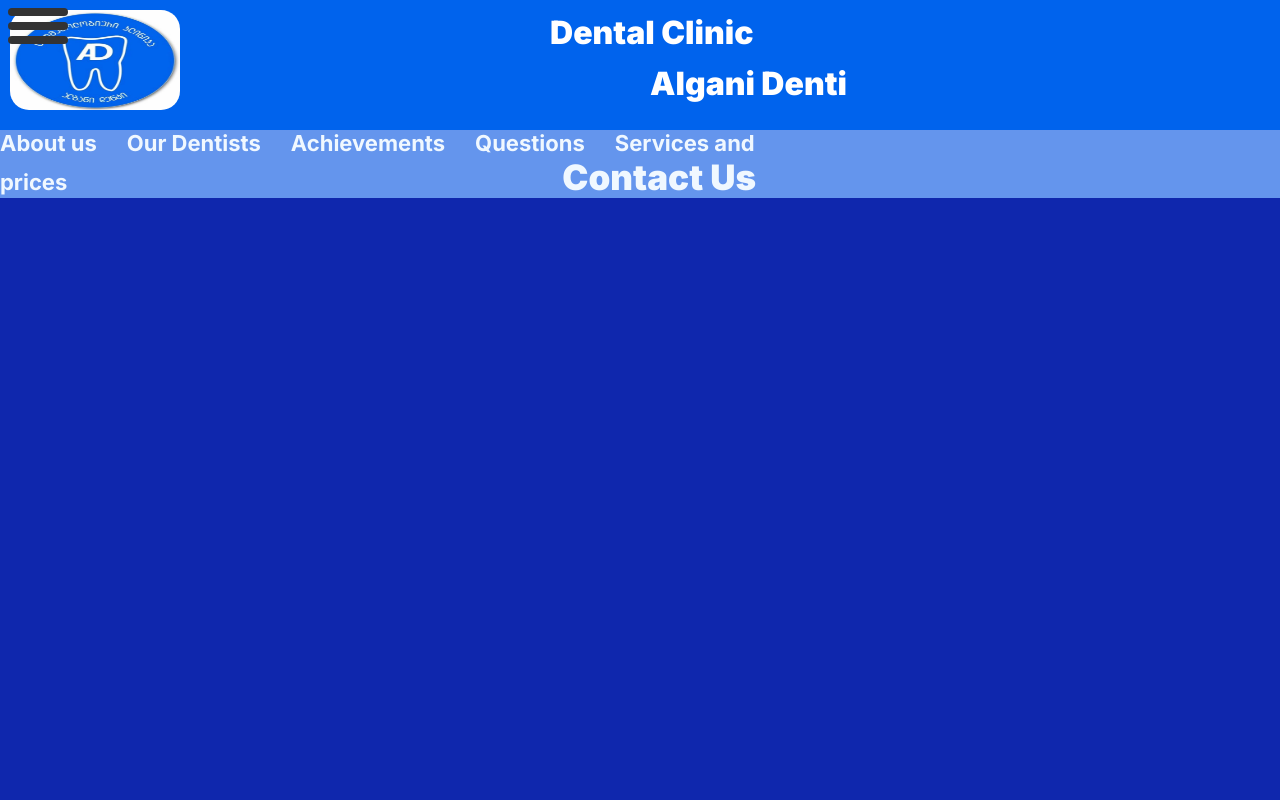
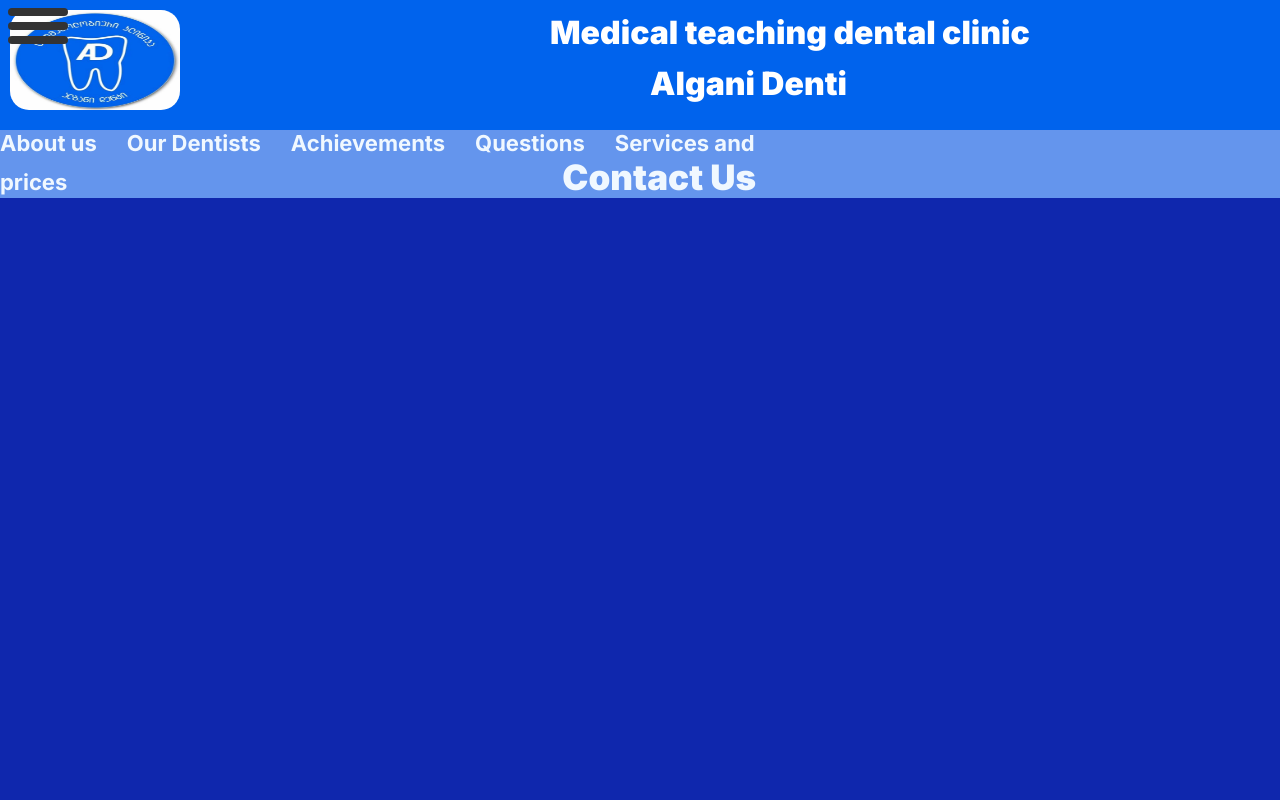
Before and after one commit to SabaMinadze/En, a Next.js app: page / in a window 1280 px wide. Shown: the top 800 px of the page. Built offline with nearby package versions, Linux system fonts and the light colour scheme.

Commit message:
Update Navbar.tsx

```diff
--- a/app/components/Navbar/Navbar.tsx
+++ b/app/components/Navbar/Navbar.tsx
@@ -10,7 +10,7 @@ function Navbar() {
       <div className={styles.navbar}>
       <Link href="/"><Image src="/algani.png" height={170} width={150} alt="eror" className={styles.logo}/></Link>
       <Link href="/"><h1 className={styles.txt}>Algani Denti</h1></Link>
-      <Link href="/"><h1 className={styles.txt2}>Dental Clinic</h1></Link>
+      <Link href="/"><h1 className={styles.txt2}>Medical teaching dental clinic</h1></Link>
       </div>
 
     </>
```
